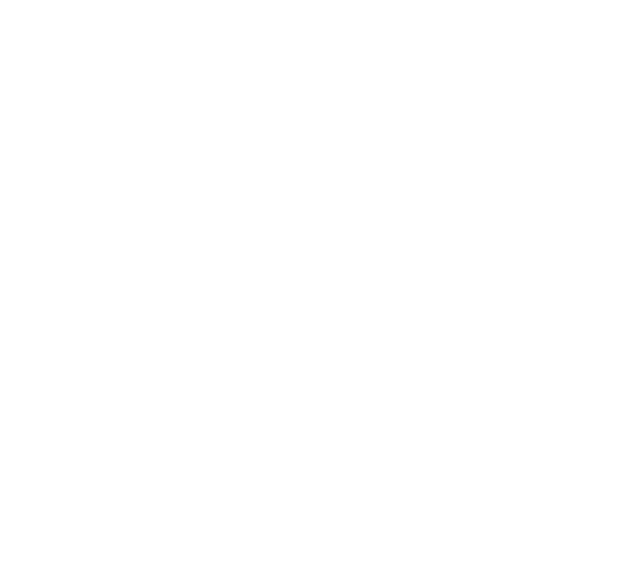
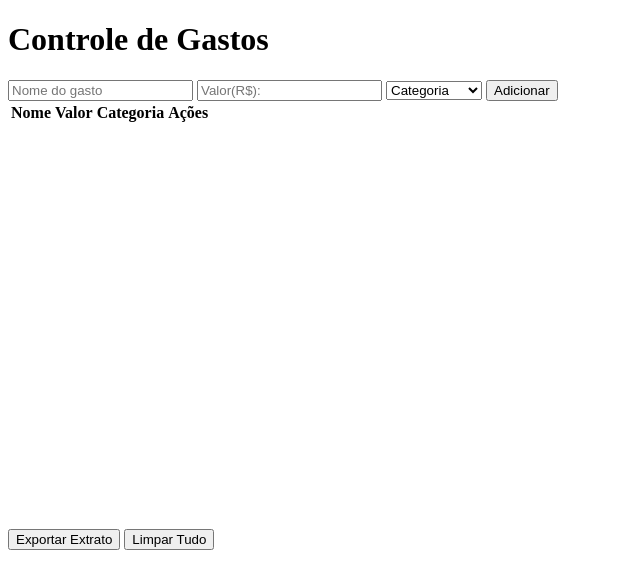
Before and after one commit to gabrielaguedes12/ControledeGastos, a plain HTML site: page index.html in a window 1280 px wide. Shown: the whole page, without its empty margins (0-640 px from the left). Drawn offline with nearby package versions, Linux system fonts and the light colour scheme.

Commit message:
esqueleto

```diff
--- a/index.html
+++ b/index.html
@@ -1,13 +1,48 @@
 <!DOCTYPE html>
 <html lang="pt-br">
-<head>
-    <meta charset="UTF-8">
-    <meta name="viewport" content="width=device-width, initial-scale=1.0">
-    <link rel="stylesheet" href="css/style.css">
+  <head>
+    <meta charset="UTF-8" />
+    <meta name="viewport" content="width=device-width, initial-scale=1.0" />
+    <link rel="stylesheet" href="css/style.css" />
     <script src="https://cdn.jsdelivr.net/npm/chart.js"></script>
     <title>Controle de Gastos</title>
-</head>
-<body>
+  </head>
+  <body>
+    <div class="container">
+      <h1>Controle de Gastos</h1>
 
-</body>
-</html>
+      <div class="form">
+        <input type="text" class="nome" placeholder="Nome do gasto" />
+        <input type="number" class="valor" placeholder="Valor(R$):" />
+        <select id="categoria">
+          <option value="">Categoria</option>
+          <option value="Alimentação">Alimentação</option>
+          <option value="Transporte">Transporte</option>
+          <option value="Lazer">Lazer</option>
+          <option value="Outros">Outros</option>
+        </select>
+        <button onclick="adicionarGasto()">Adicionar</button>
+      </div>
+      <table>
+        <thead>
+          <tr>
+            <th>Nome</th>
+            <th>Valor</th>
+            <th>Categoria</th>
+            <th>Ações</th>
+          </tr>
+        </thead>
+        <tbody></tbody>
+      </table>
+
+      <canvas id="graficoPizza" width="400" height="400"></canvas>
+
+      <div class="botoes">
+        <button onclick="exportarCSV()">Exportar Extrato</button>
+        <button onclick="limparTudo()">Limpar Tudo</button>
+      </div>
+    </div>
+
+    <script src="script.js"></script>
+  </body>
+  </html>
```
